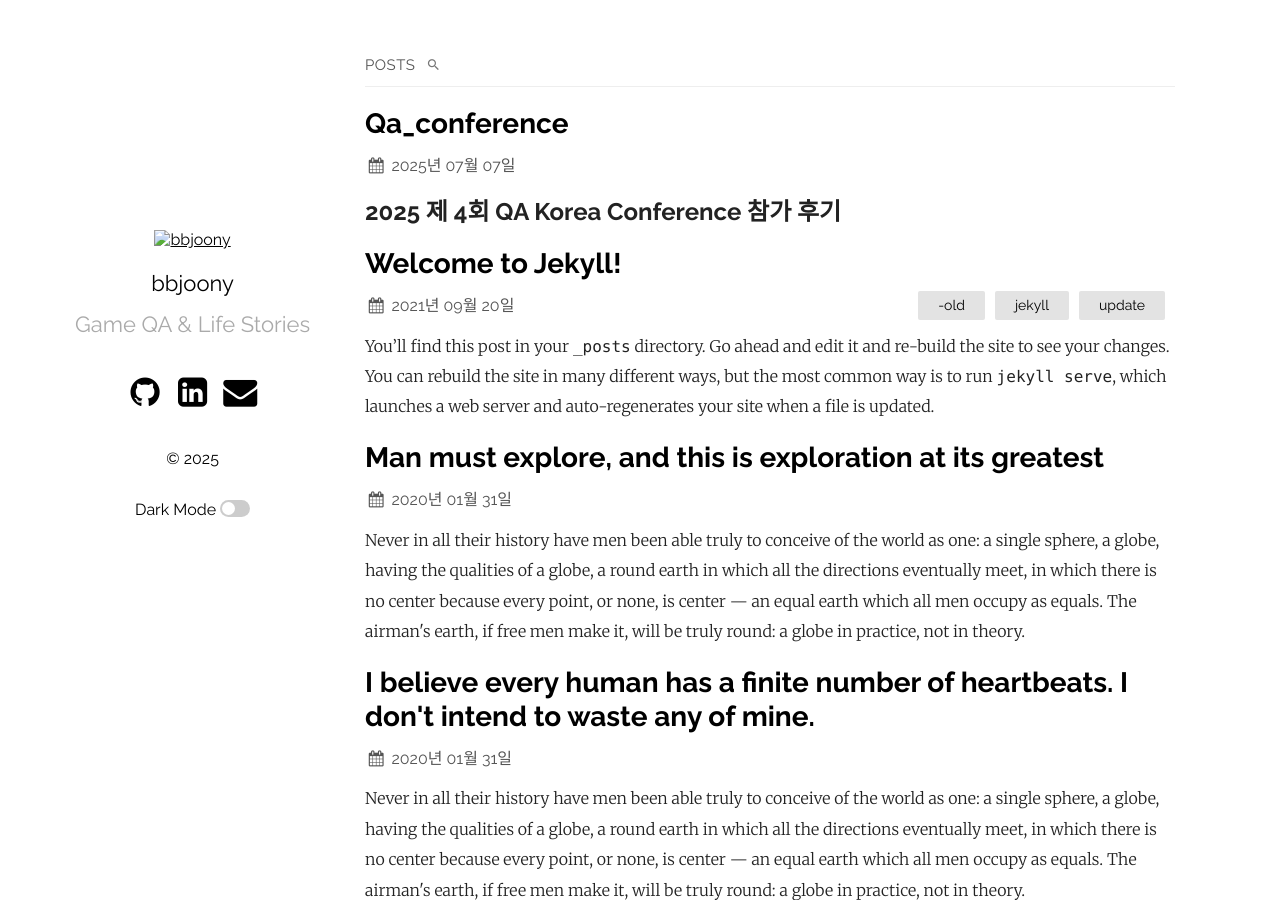
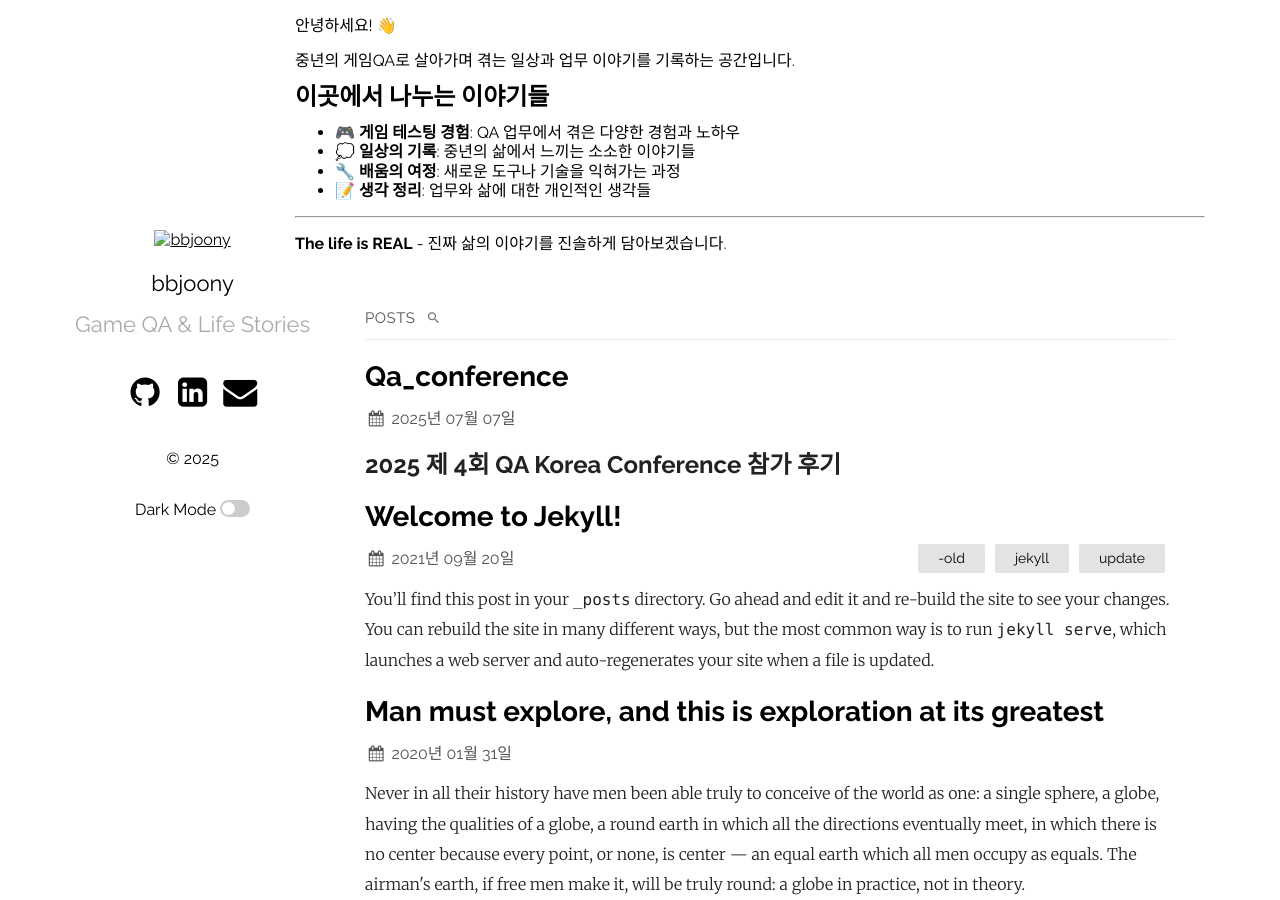
Before and after one commit to bbjoony/bbjoony.github.io, a Jekyll site: the page built from index.md, in a window 1280 px wide and 900 px high. Built offline with Jekyll 4.4.1, drawn with Linux system fonts in a browser that asks for light colours.

Commit message:
Update index.md
Claude 제안 내용으로 변경

```diff
--- a/index.md
+++ b/index.md
@@ -1,3 +1,18 @@
 ---
 layout: home
 ---
+
+안녕하세요! 👋
+
+중년의 게임QA로 살아가며 겪는 일상과 업무 이야기를 기록하는 공간입니다.
+
+## 이곳에서 나누는 이야기들
+
+- 🎮 **게임 테스팅 경험**: QA 업무에서 겪은 다양한 경험과 노하우
+- 💭 **일상의 기록**: 중년의 삶에서 느끼는 소소한 이야기들
+- 🔧 **배움의 여정**: 새로운 도구나 기술을 익혀가는 과정
+- 📝 **생각 정리**: 업무와 삶에 대한 개인적인 생각들
+
+---
+
+**The life is REAL** - 진짜 삶의 이야기를 진솔하게 담아보겠습니다.
```
